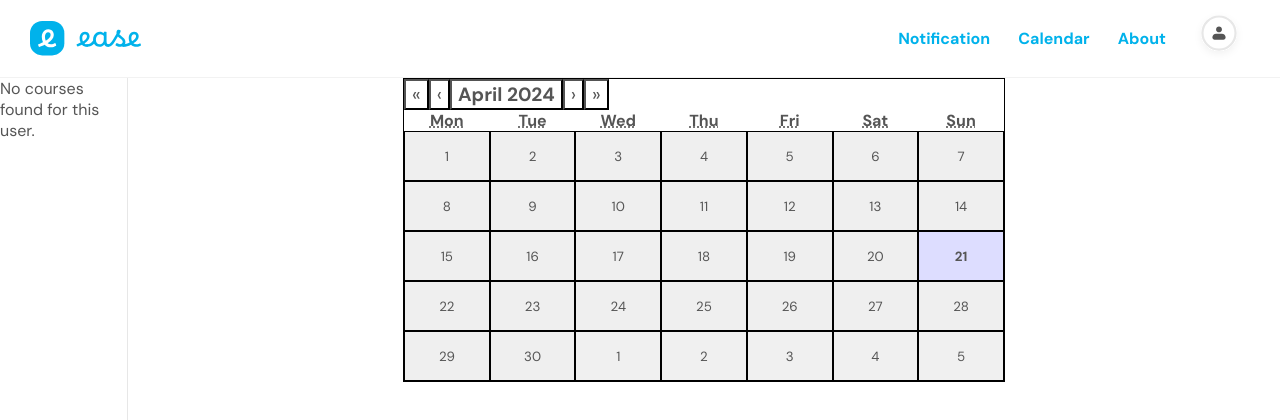
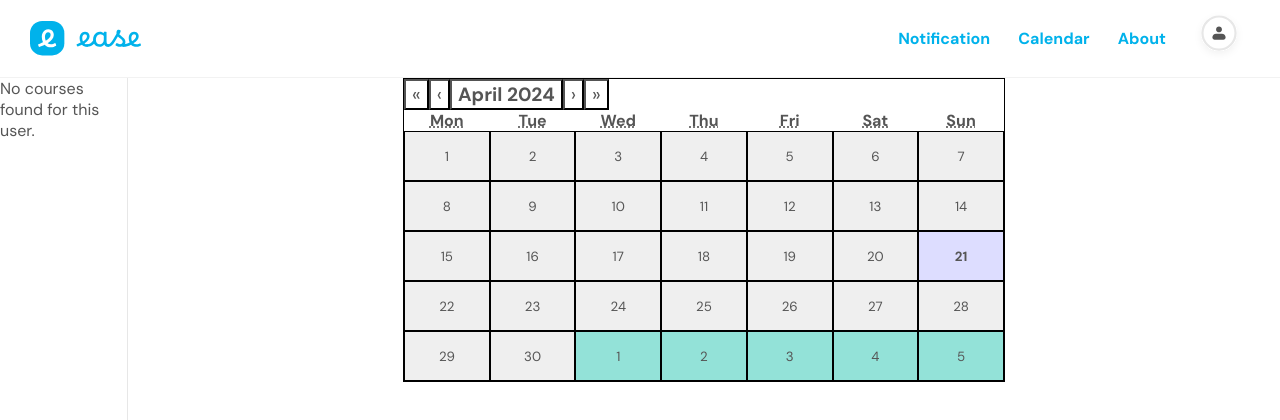
Before and after one commit to Eric-yyyyy/EASE, a React (Create React App) app: page /calendar/1 in a window 1280 px wide. Shown: the top 420 px of the page. Built offline with nearby package versions, Linux system fonts and the light colour scheme; data requests are answered from the project's data file.

Commit message:
some_adjustment

```diff
--- a/src/CSS/Calendarscreen.css
+++ b/src/CSS/Calendarscreen.css
@@ -36,7 +36,7 @@
 
 
 .react-calendar__month-view__days__day--neighboringMonth {
-  background-color: #f0f0f0;
+  background-color: #93e2d8;
   /* Lighter background for days not in the current month */
 }
 
--- a/src/components/Memberlist.js
+++ b/src/components/Memberlist.js
@@ -27,7 +27,7 @@ const MemberList = ({ courseId,onUserClick  }) => {
     <div className="member-list">
       <h3 className='member-heading'>Members</h3>
       <h3>Instructors</h3>
-      <div class="member-contact">
+      <div className="member-contact">
         <img src={profile} alt="profile" width='40px'></img>
         <div onClick={() => onUserClick(members.instructor)} className="member-name clickable">
           {members.instructor.name}
@@ -37,7 +37,7 @@ const MemberList = ({ courseId,onUserClick  }) => {
       <h3>Teaching Assistants</h3>
 
       {members.TAs.map((ta, index) => (
-        <div class="member-contact">
+        <div className="member-contact">
           <img src={profile} alt="profile" width='40px'></img>
           <div key={index} onClick={() => onUserClick(ta)} className="member-name clickable">
             {ta.name}
@@ -47,7 +47,7 @@ const MemberList = ({ courseId,onUserClick  }) => {
 
       <h3>Students</h3>
       {members.students.map((student, index) => (
-        <div class="member-contact">
+        <div className="member-contact">
           <img src={profile} alt="profile" width='40px'></img>
           <div key={index} onClick={() => onUserClick(student)} className="member-name clickable">
             {student.name}
--- a/src/components/Screens/CalendarScreen.js
+++ b/src/components/Screens/CalendarScreen.js
@@ -56,6 +56,7 @@ function CalendarScreen() {
       default:
         return null;
     }
+    //return <img src={homeworkIcon} alt="Homework" className="event-icon" />;
   };
 
   return (
```
